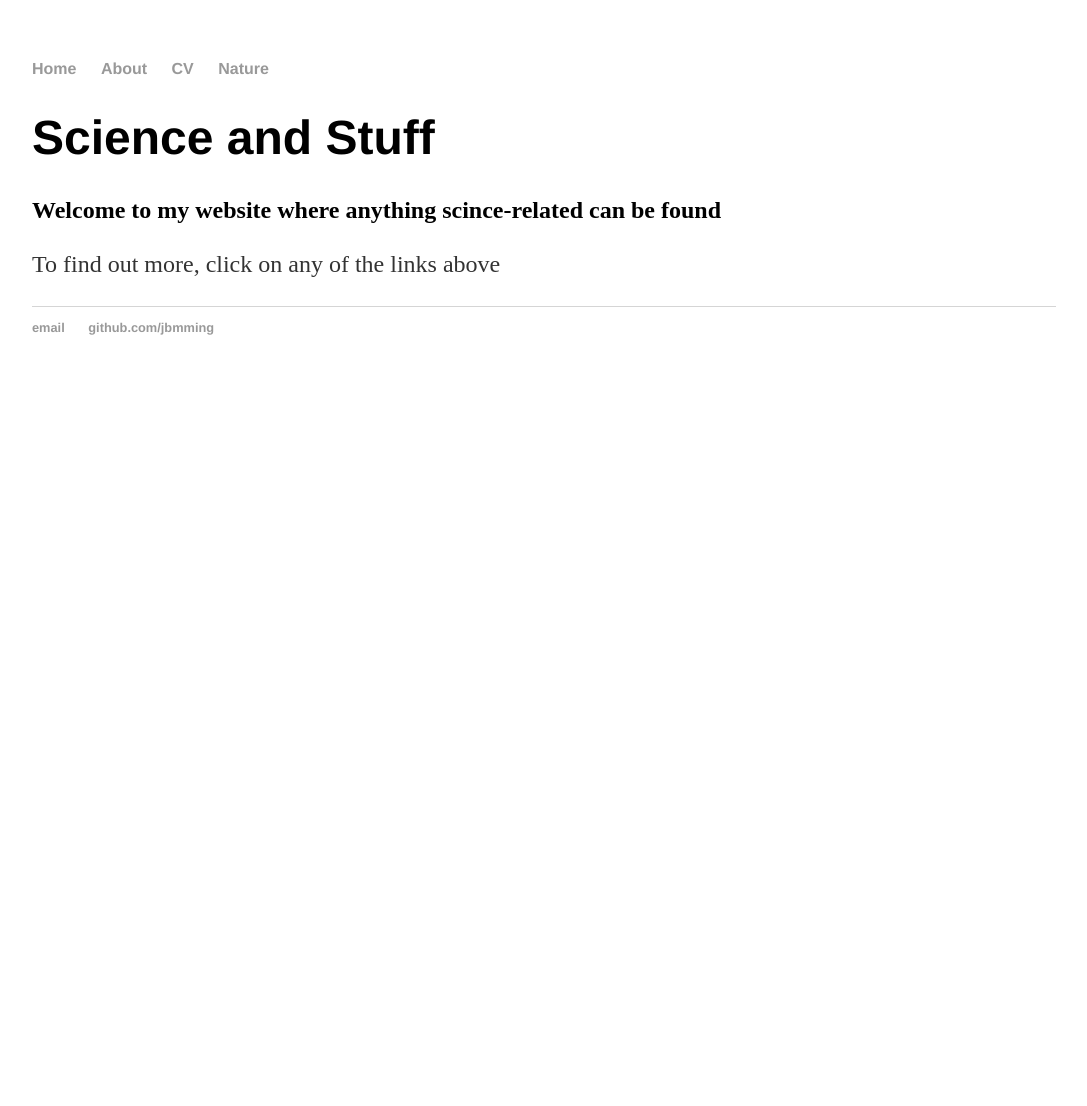
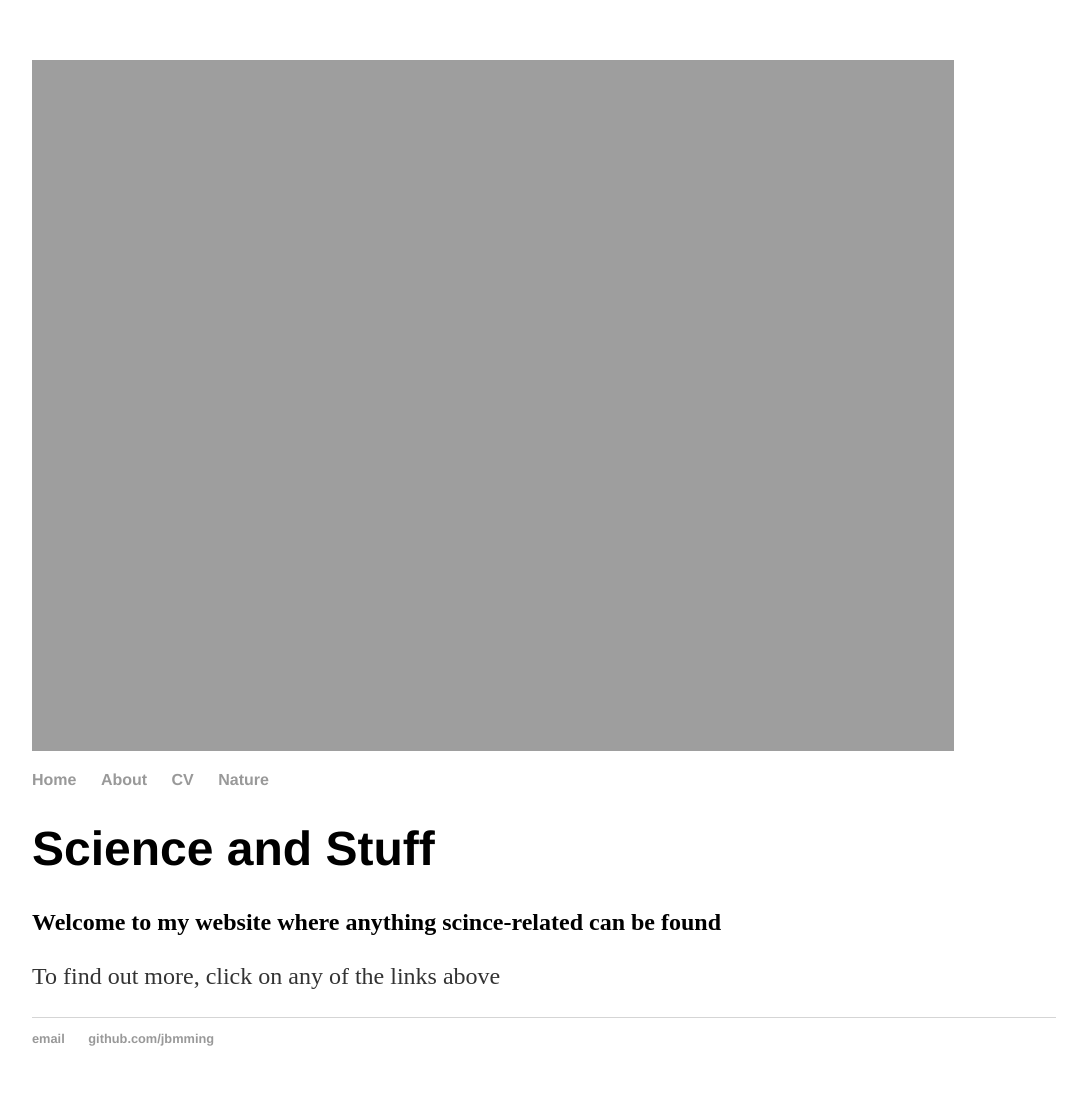
Before and after one commit to JBProgramming/JBProgramming.github.io, a Jekyll site: the page built from index.html, in a window 1280 px wide. Shown: the whole page, without its empty margins (96-1183 px from the left). Built offline with Jekyll 4.4.1, drawn with Linux system fonts in a browser that asks for light colours; before the commit the page ends 900 px from its top, so only the background shows below that.

Commit message:
Update default.html

```diff
--- a/_layouts/default.html
+++ b/_layouts/default.html
@@ -6,6 +6,7 @@
 			<link rel="stylesheet" type="text/css" href="/css/main.css">
 		</head>
 		<body>
+			<img src="https://jbprogramming.github.io/images/header_1.docx" width = 90%>
 			<nav>
 	    		<ul>
 	        		<li><a href="/">Home</a></li>
```
